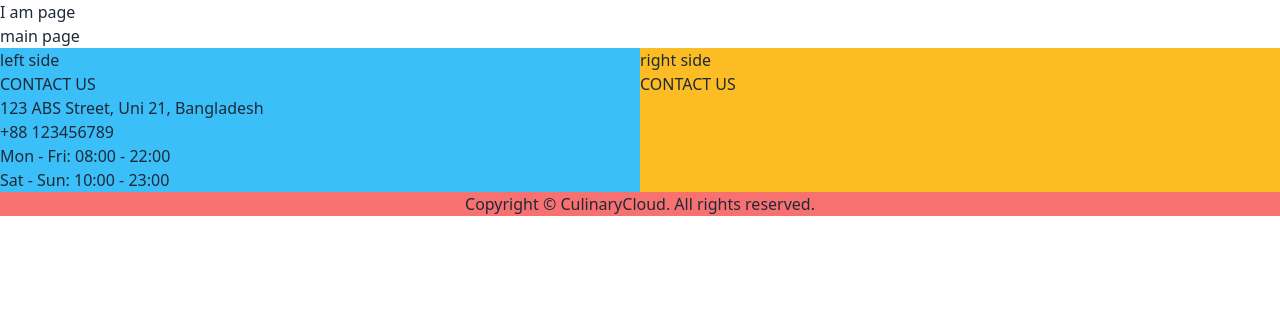
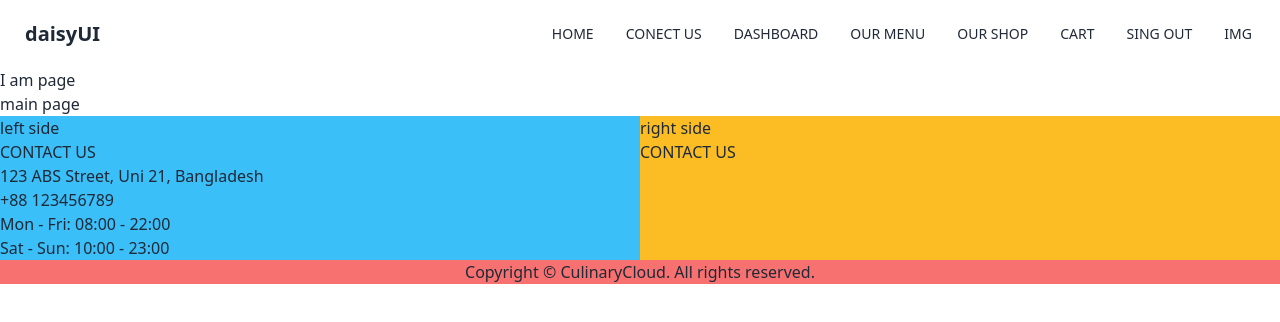
Before and after one commit to ImranRH321/bd_restaurant_client, a React (Vite) app: page / in a window 1280 px wide. Shown: the top 322 px of the page. Built offline with nearby package versions, Linux system fonts and the light colour scheme.

Commit message:
basic navbar

```diff
--- a/src/layout/Main.jsx
+++ b/src/layout/Main.jsx
@@ -1,10 +1,12 @@
 import React from 'react';
 import {Outlet} from 'react-router-dom';
 import Footer from '../pages/Shared/Footer/Footer';
+import NavBar from '../pages/Shared/NavBar/NavBar';
 
 const Main = () => {
     return (
         <div>
+            <NavBar></NavBar>
             <Outlet></Outlet>
             <h1>main page</h1>
             <Footer></Footer>
--- /dev/null
+++ b/src/pages/Shared/NavBar/NavBar.jsx
@@ -0,0 +1,85 @@
+import React from "react";
+import { Link } from "react-router-dom";
+
+const NavBar = () => {
+  const navLink = (
+    <>
+      <li>
+        <Link to="/" className="uppercase">
+          home{" "}
+        </Link>
+      </li>
+      <li>
+        <Link to="/" className="uppercase">
+          conect us
+        </Link>
+      </li>
+      <li>
+        <Link to="/" className="uppercase">
+          dashboard
+        </Link>
+      </li>
+      <li>
+        <Link to="/" className="uppercase">
+          our menu
+        </Link>
+      </li>
+      <li>
+        <Link to="/" className="uppercase">
+          our shop
+        </Link>
+      </li>
+      <li>
+        <Link to="/" className="uppercase">
+          cart
+        </Link>
+      </li>
+      <li>
+        <Link to="/" className="uppercase">
+          sing out
+        </Link>
+      </li>
+      <li>
+        <Link to="/" className="uppercase">
+          img
+        </Link>
+      </li>
+    </>
+  );
+  return (
+    <div className="navbar bg-base-100">
+      <div className="navbar-start">
+        <div className="dropdown">
+          <label tabIndex={0} className="btn btn-ghost lg:hidden">
+            <svg
+              xmlns="http://www.w3.org/2000/svg"
+              className="h-5 w-5"
+              fill="none"
+              viewBox="0 0 24 24"
+              stroke="currentColor"
+            >
+              <path
+                strokeLinecap="round"
+                strokeLinejoin="round"
+                strokeWidth="2"
+                d="M4 6h16M4 12h8m-8 6h16"
+              />
+            </svg>
+          </label>
+          <ul
+            tabIndex={0}
+            className="menu menu-sm dropdown-content mt-3 z-[1] p-2 shadow bg-base-100 rounded-box w-52"
+          >
+            {navLink}
+          </ul>
+        </div>
+        <a className="btn btn-ghost normal-case text-xl">daisyUI</a>
+      </div>
+      <div className="navbar-center hidden lg:flex">
+        <ul className="menu menu-horizontal px-1">{navLink}</ul>
+      </div>
+    </div>
+  );
+};
+
+export default NavBar;
```
